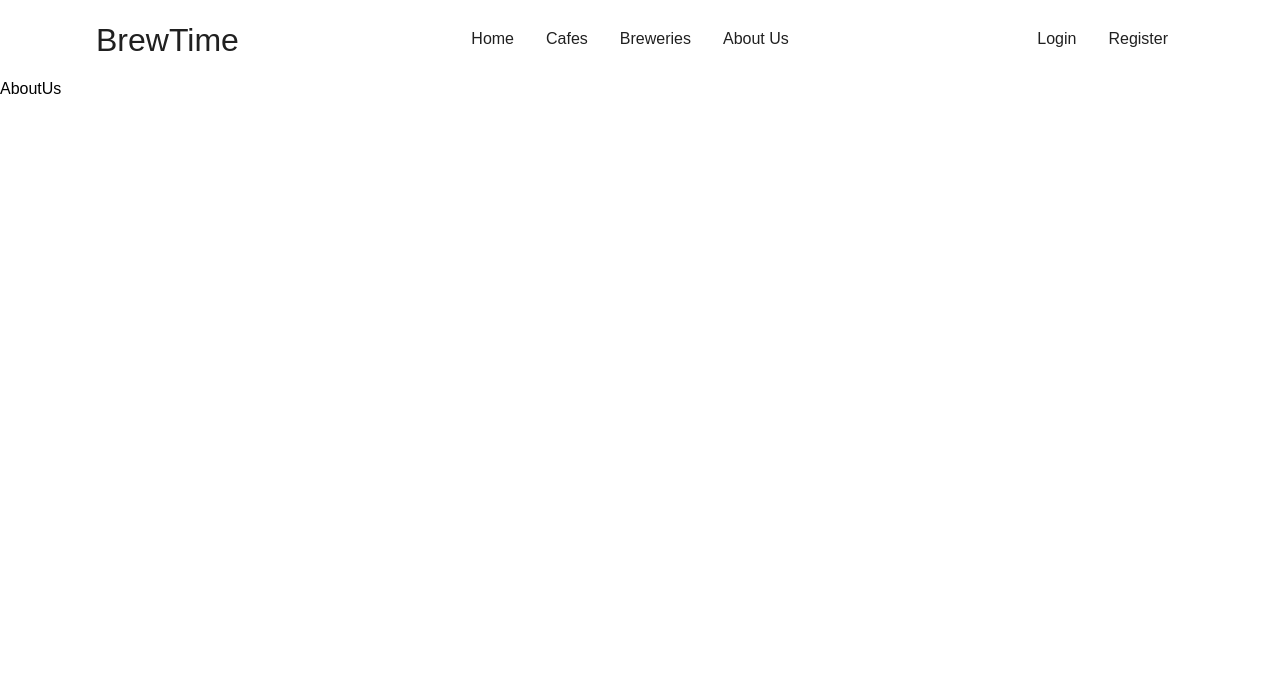
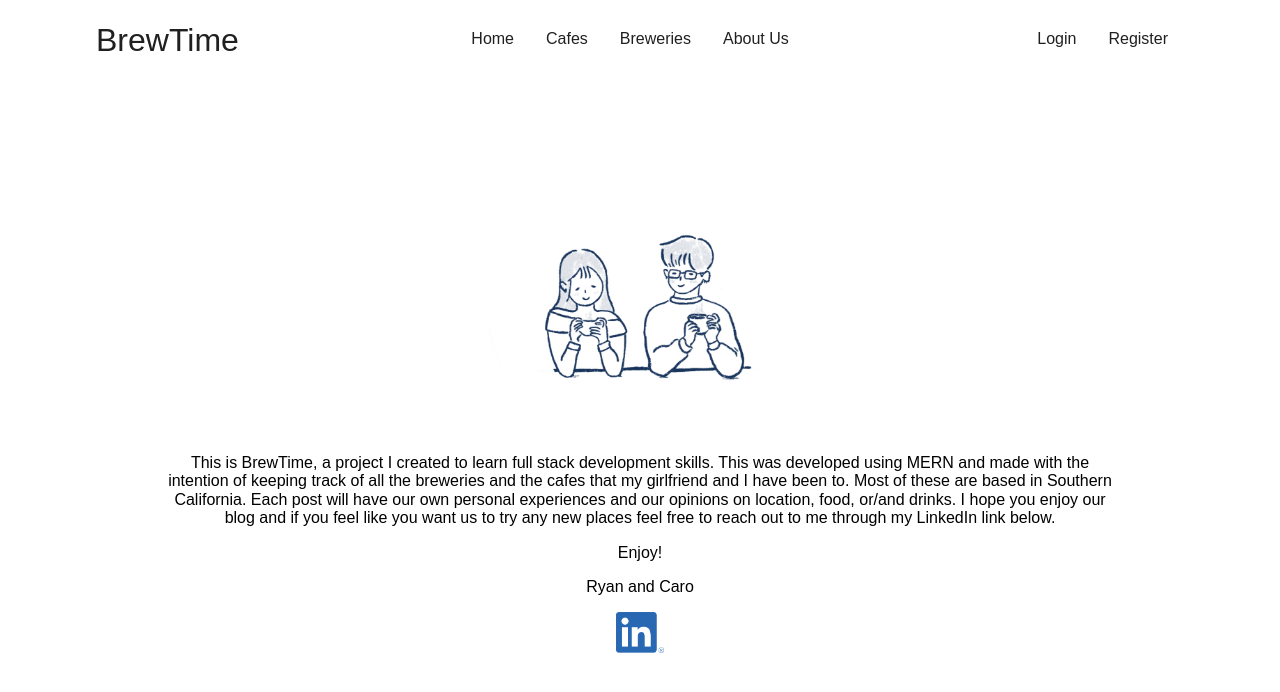
Before and after one commit to ryandaepark/CafeBlog, a React (Create React App) app: page /aboutus in a window 1280 px wide. Shown: the top 692 px of the page. Built offline with nearby package versions, Linux system fonts and the light colour scheme; no server answers; a web font is replaced by a local one.

Commit message:
Fixed home screen img + Complete about us page

```diff
--- a/src/components/Logo.js
+++ b/src/components/Logo.js
@@ -18,9 +18,7 @@ transition: all 0.2s ease;
 const Logo = () => {
   return (
     <LogoText>
-        <Link to= "/">
-        BrewTime
-        </Link>
+        <Link to= "/"> BrewTime </Link>
     </LogoText>
   )
 }
--- a/src/components/Post.js
+++ b/src/components/Post.js
@@ -1,6 +1,7 @@
 import styled from 'styled-components'
 import star from '../RyanAssets/star.jpg';
 import {formatISO9075} from "date-fns";
+import { Link } from 'react-router-dom';
 
 //Item
 const Item = styled.div`
@@ -65,9 +66,10 @@ width: 12%;
 
 export default function Post({title, summary, cover, rating, content, createdAt, author}) {
     return(
+    <Link to={'/post/id'}>
         <Item>
             <ImageContainer>
-          <img src={'http://localhost:4000/' + cover} />
+                <img class="rounded-lg" src={'http://localhost:4000/' + cover} />
             </ImageContainer>
             <InfoContainer>
                 <Name> {title} : {rating} <Star> <img src={star}/> </Star> </Name>
@@ -76,5 +78,6 @@ export default function Post({title, summary, cover, rating, content, createdAt,
                 <Position>{summary}</Position>
             </InfoContainer>
         </Item>
+    </Link>
     );
   }
--- a/src/pages/AboutUs.js
+++ b/src/pages/AboutUs.js
@@ -1,8 +1,39 @@
 import React from 'react'
+import { Link } from 'react-router-dom'
+import styled from 'styled-components'
+import linkedIn from '../RyanAssets/LI-In-Bug.png'
+import mainLogo from '../RyanAssets/Cover.png'
+
+const Section = styled.section`
+flex-direction: column;
+display: flex;
+min-height: 80vh;
+justify-content: center;
+align-items: center;
+width: 40;
+`
+
+const TextBlock = styled.section`
+margin: 0 10rem 1rem;
+text-align: center;
+`
 
 const AboutUs = () => {
   return (
-    <div>AboutUs</div>
+    <Section>
+      <img src={mainLogo} class="w-80"/>
+      <TextBlock>
+      This is BrewTime, a project I created to learn full stack development skills.
+      This was developed using MERN and made with the intention of keeping track of all
+      the breweries and the cafes that my girlfriend and I have been to. Most of these are based in Southern
+      California. Each post will have our own personal experiences and our opinions on location,
+      food, or/and drinks. I hope you enjoy our blog and if you feel like you want us to try any
+      new places feel free to reach out to me through my LinkedIn link below.
+      </TextBlock>
+      <TextBlock> Enjoy! </TextBlock>
+      <TextBlock> Ryan and Caro </TextBlock>
+      <Link> <img src={linkedIn} class="w-12"/> </Link>
+    </Section>
   )
 }
 
--- a/src/pages/Home.js
+++ b/src/pages/Home.js
@@ -1,7 +1,7 @@
 import { React } from "react";
 import styled, { keyframes } from 'styled-components'
 import TypeWriterText from '../components/TypeWriterText'
-import CoffeeBanner from '../RyanAssets/man-serving-cup-coffee.svg'
+import CoffeeBanner from '../RyanAssets/man-serving-cup-coffee.jpg'
 
 
 //Section
@@ -108,7 +108,7 @@ const Home = () => {
 
         <Box>
           <ImageContainer>
-            <img src={CoffeeBanner} />
+            <img src={CoffeeBanner} class="rounded-lg"/>
           </ImageContainer>
         </Box>
 
```
Also changed, not shown: src/RyanAssets/Cover.png (added), src/RyanAssets/LI-In-Bug.png (added). Lines whose indentation alone changed are shown as unchanged.
